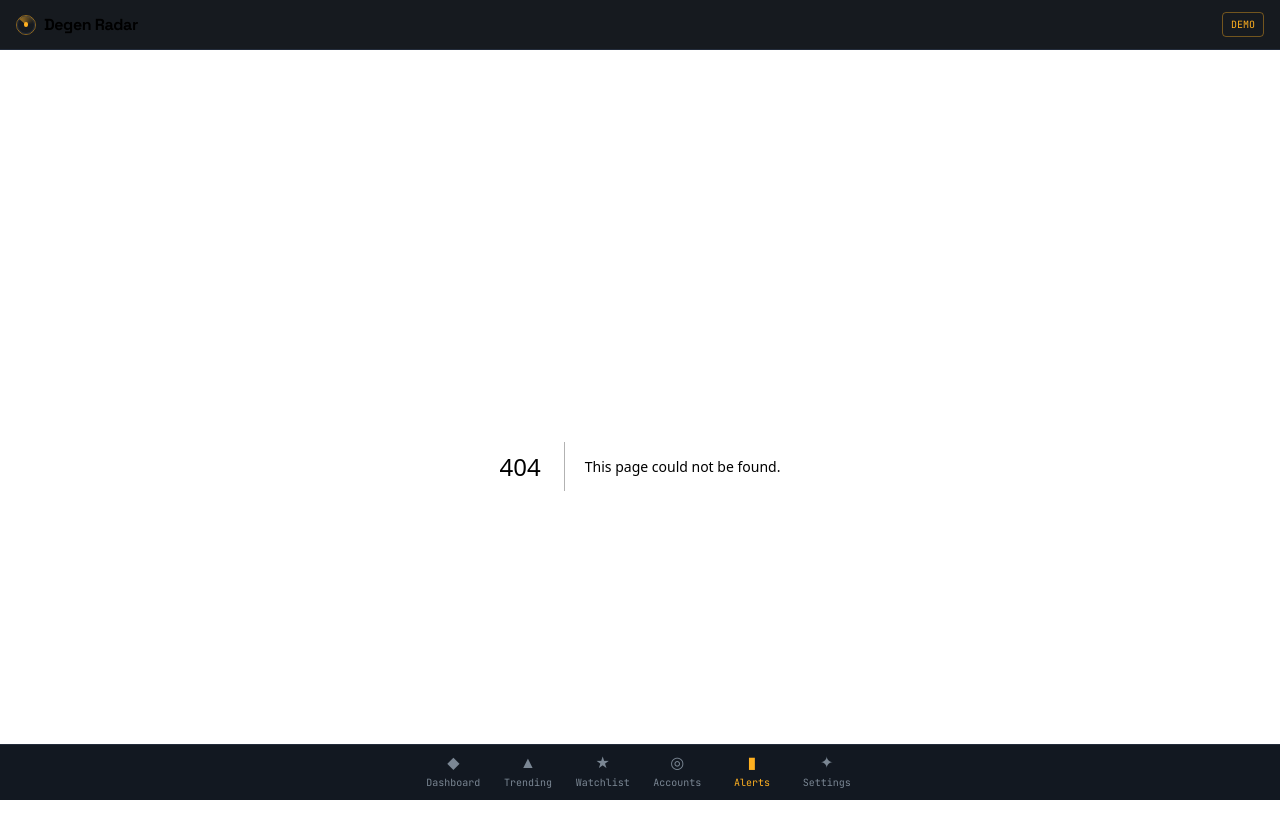
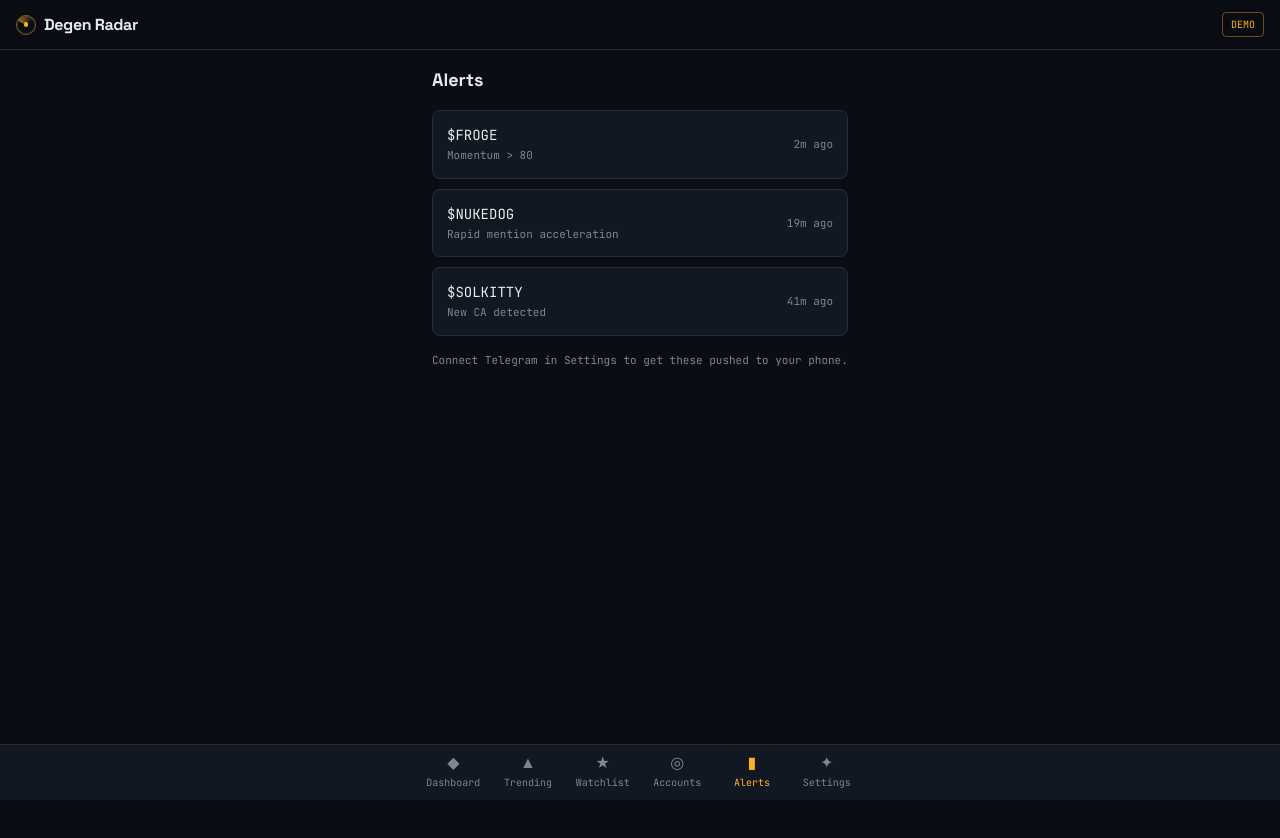
Before and after one commit to bigmayor16/Degen-radar, a Next.js app: page /alerts in a window 1280 px wide. Before the commit this address had no page. Shown: the top 838 px of the page. After the commit the page ends 800 px from the top, so only its background shows below. Built offline with nearby package versions, Linux system fonts and the light colour scheme.

Commit message:
Add AlertsPage component with demo alerts

```diff
--- /dev/null
+++ b/app/alerts/page.tsx
@@ -0,0 +1,30 @@
+const demoAlerts = [
+  { ticker: '$FROGE', type: 'Momentum > 80', time: '2m ago' },
+  { ticker: '$NUKEDOG', type: 'Rapid mention acceleration', time: '19m ago' },
+  { ticker: '$SOLKITTY', type: 'New CA detected', time: '41m ago' },
+];
+
+export default function AlertsPage() {
+  return (
+    <div>
+      <h1 className="text-lg font-bold mb-4">Alerts</h1>
+      <div className="space-y-2.5">
+        {demoAlerts.map((a, i) => (
+          <div
+            key={i}
+            className="rounded-lg border border-line bg-panel p-3.5 flex items-center justify-between"
+          >
+            <div>
+              <p className="font-mono text-sm">{a.ticker}</p>
+              <p className="text-[11px] text-muted font-mono mt-0.5">{a.type}</p>
+            </div>
+            <span className="text-[11px] text-muted font-mono">{a.time}</span>
+          </div>
+        ))}
+      </div>
+      <p className="text-[11px] text-muted font-mono mt-4">
+        Connect Telegram in Settings to get these pushed to your phone.
+      </p>
+    </div>
+  );
+}
```
